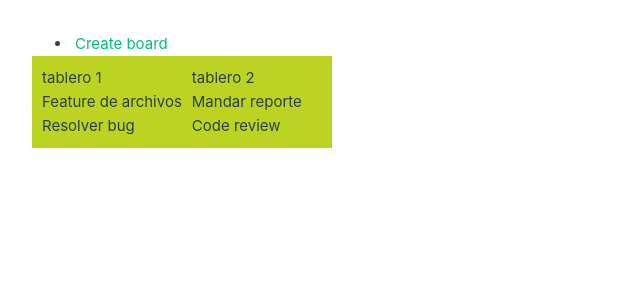
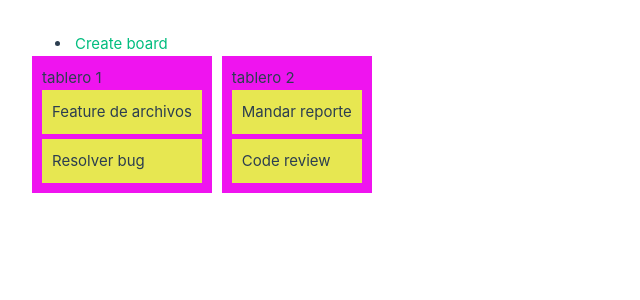
Before and after one commit to Davidsd16/tablero-kanban, a Vue app: page / in a window 1280 px wide. Shown: the top 300 px of the page, without its empty margins (0-640 px from the left). Built offline with nearby package versions, Linux system fonts and the light colour scheme.

Commit message:
Añadir nuevos estilos en tableros

```diff
--- a/src/components/TodosView.vue
+++ b/src/components/TodosView.vue
@@ -88,18 +88,30 @@
 
 <!-- Este bloque contiene las reglas de estilo CSS específicas del componente -->
 <style scoped>
-    /* Estilos para los tableros */
-    .boards {
-        display: flex;
-        gap: 10px;
-        max-width: 300px;
-        margin-right: 20px;
-    }
     /* Estilos para el contenedor de tableros */
     .boards {
         display: flex;
         gap: 10px;
-        background: rgb(188, 211, 33);
+      /*  padding: 40px; /* Ajusta el padding para separar los tableros */
+    }
+
+    /* Estilos para los tableros */
+    .board {
+        max-width: 300px;
         padding: 10px;
+        background:rgb(239, 20, 239)
     }
+
+    .items {
+        display: flex;
+        flex-direction: column;
+        gap: 5px;
+    }
+    /* Estilos para los ítems */
+    .item {
+        background: rgb(231, 231, 81);
+        padding: 10px;
+        box-sizing: border-box;
+    }
+
 </style>
```
